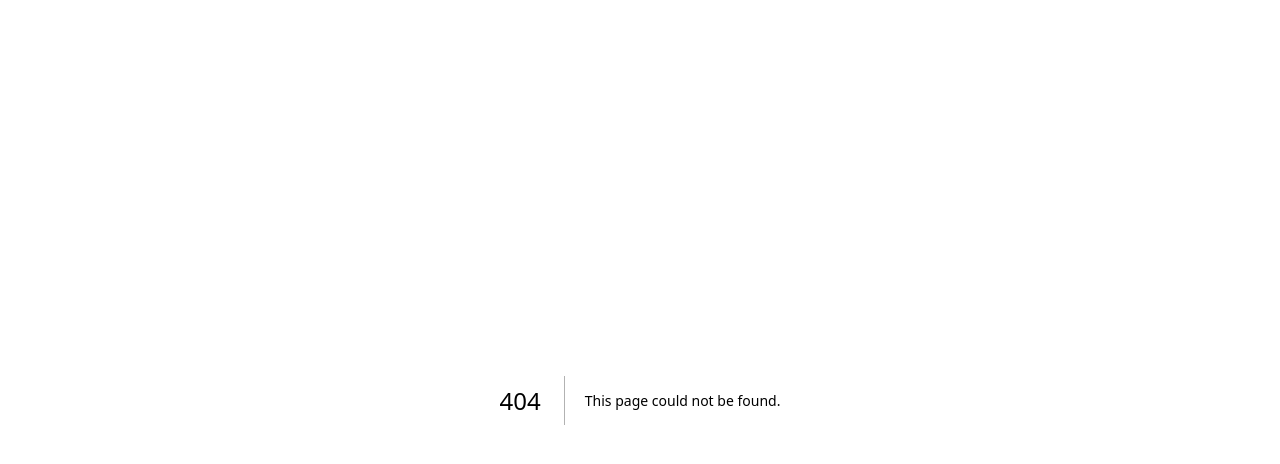
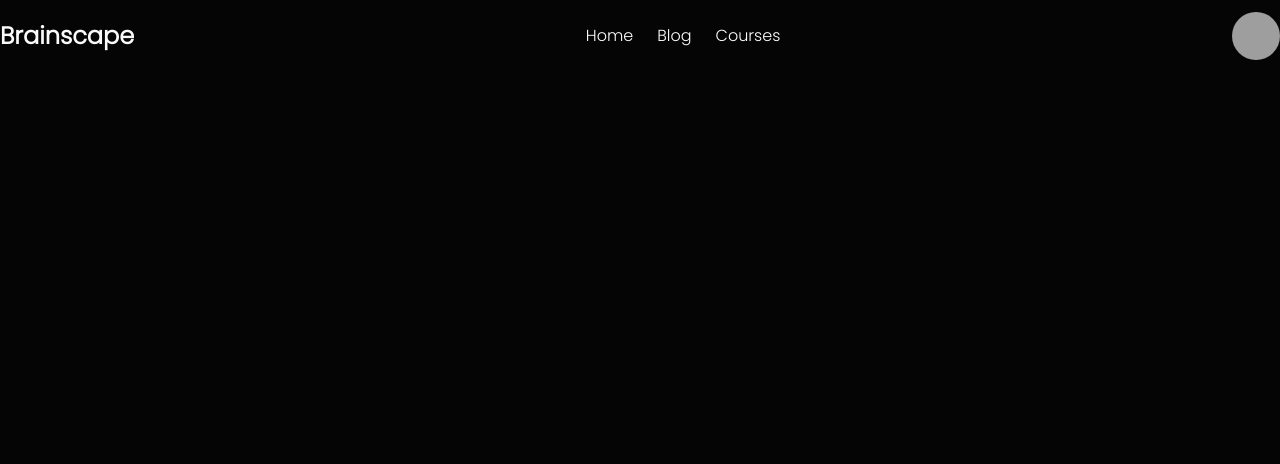
Before and after one commit to AbdurrahmanTalha/brainscape-frontend, a Next.js app: page /student in a window 1280 px wide. Before the commit this address had no page. Shown: the top 464 px of the page. Built offline with nearby package versions, Linux system fonts and the light colour scheme; grey boxes are pictures that could not be loaded.

Commit message:
problem sloved-NavBar

```diff
--- /dev/null
+++ b/app/components/ui/DashboardNav.tsx
@@ -0,0 +1,60 @@
+"use client";
+import React, { useState } from "react";
+import { FontAwesomeIcon } from "@fortawesome/react-fontawesome";
+import { faBars } from "@fortawesome/free-solid-svg-icons";
+import Link from "next/link";
+import { faCircleXmark } from "@fortawesome/free-regular-svg-icons";
+import Image from "next/image";
+
+const DashboardNav = () => {
+    const [toggle, setToggle] = useState(false);
+
+    return (
+        <nav className="">
+            <div className="container flex items-center justify-between py-3">
+                <span className="flex items-center gap-2 md:hidden">
+                    {toggle ? (
+                        <FontAwesomeIcon onClick={() => setToggle(!toggle)} icon={faCircleXmark} />
+                    ) : (
+                        <FontAwesomeIcon onClick={() => setToggle(!toggle)} icon={faBars} />
+                    )}
+                    <div className="flex items-center gap-2">
+                        <Link href="/">
+                            <h2 className="text-[24px] text-[#fafafa] font-bold ">Brainscape</h2>
+                        </Link>
+                    </div>
+                </span>
+                <div className="items-center hidden gap-2 lg:md:flex">
+                    <Link href="/">
+                        <h2 className="text-2xl font-bold text-[#fafafa]">Brainscape</h2>
+                    </Link>
+                </div>
+
+                <ul
+                    className={`flex items-center duration-300 flex-col py-5 md:p-0 text-white bg-opacity-90 md:text-white top-20 bg-black md:bg-transparent w-full md:w-auto md:flex-row gap-6 absolute md:static z-50 ${
+                        toggle ? "left-0" : "-left-full"
+                    }`}
+                >
+                    <li className="">
+                        <Link href="/">Home</Link>
+                    </li>
+                    <li className="">
+                        <Link href="/blog">Blog</Link>
+                    </li>
+                    <li className="">
+                        <Link href="/all-course">Courses</Link>
+                    </li>
+                </ul>
+                <Image
+                    className="object-cover w-12 h-12 rounded-full"
+                    width={100}
+                    height={100}
+                    src="https://i.ibb.co/vsC46pf/bw.jpg"
+                    alt=""
+                />
+            </div>
+        </nav>
+    );
+};
+
+export default DashboardNav;
--- /dev/null
+++ b/app/student/page.tsx
@@ -0,0 +1,13 @@
+import React from "react";
+import DashboardNav from "../components/ui/DashboardNav";
+
+
+const StudentDashboardPage = () => {
+    return (
+        <main>
+            <DashboardNav />
+        </main>
+    );
+};
+
+export default StudentDashboardPage;
--- a/next.config.js
+++ b/next.config.js
@@ -1,4 +1,9 @@
 /** @type {import('next').NextConfig} */
-const nextConfig = {};
+const nextConfig = {
+    reactStrictMode: true,
+    images:{
+        domains:["i.ibb.co"]
+    }
+};
 
 module.exports = nextConfig;
--- a/package.json
+++ b/package.json
@@ -9,6 +9,10 @@
         "lint": "next lint"
     },
     "dependencies": {
+        "@fortawesome/fontawesome-svg-core": "^6.4.0",
+        "@fortawesome/free-regular-svg-icons": "^6.4.0",
+        "@fortawesome/free-solid-svg-icons": "^6.4.0",
+        "@fortawesome/react-fontawesome": "^0.2.0",
         "@types/node": "20.4.4",
         "@types/react": "18.2.15",
         "@types/react-dom": "18.2.7",
```
Also changed, not shown: 1 other file (tests, documents, lock files or other folders).
